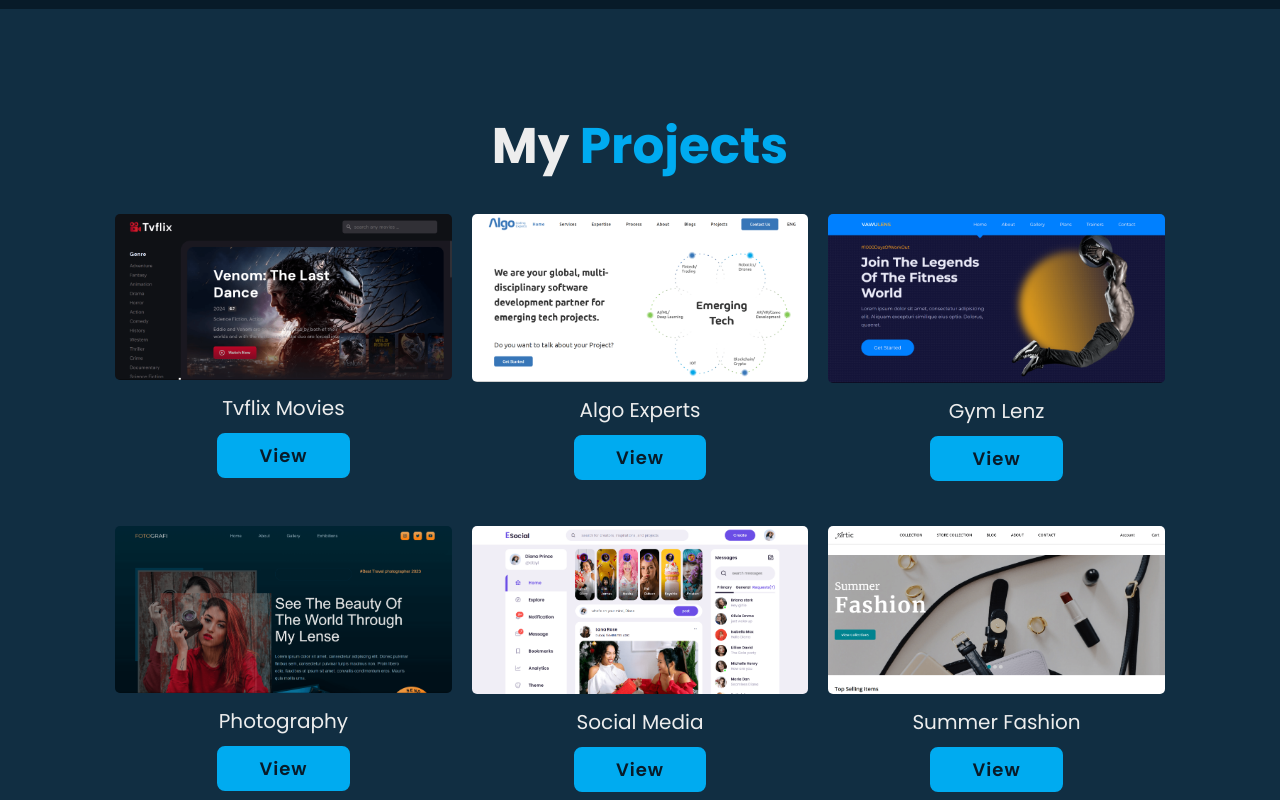
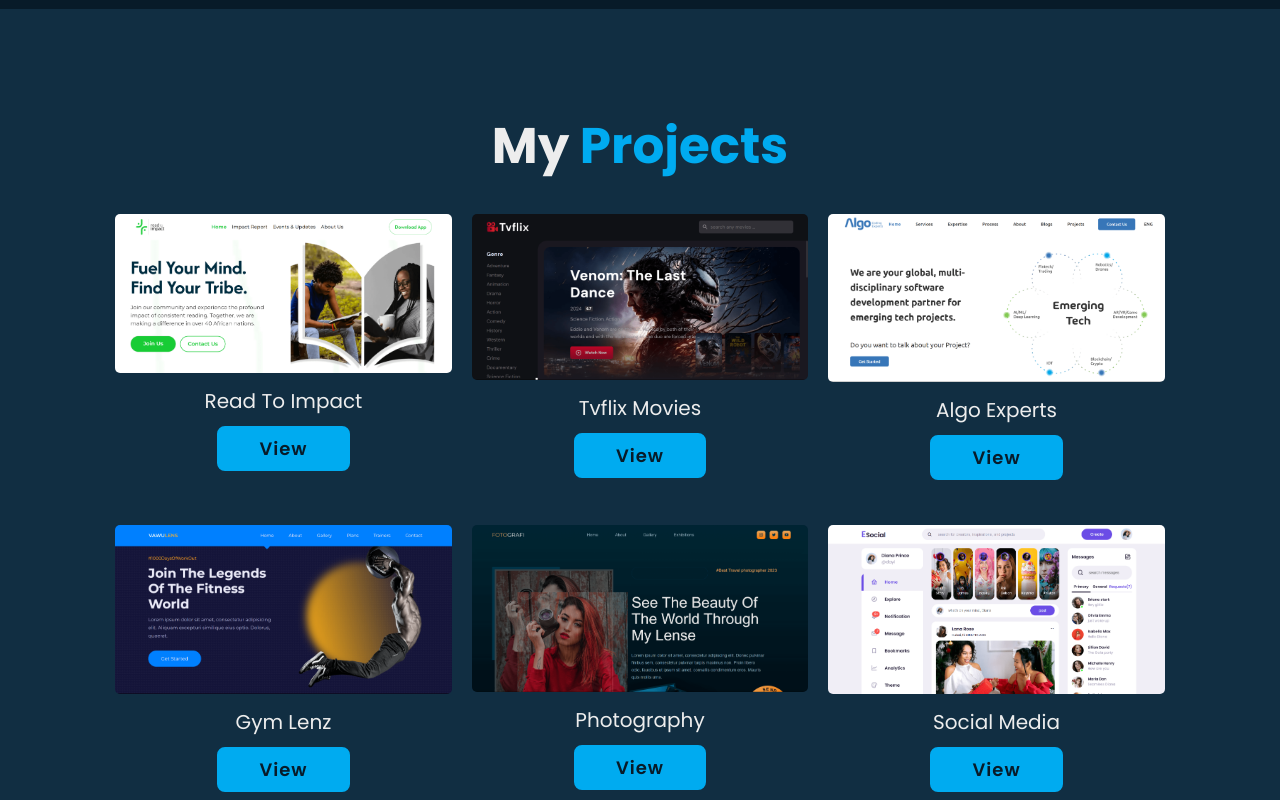
Before and after one commit to ehapamicheal/portfolio, a plain HTML site: page index.html in a window 1280 px wide. Shown: the part 791-1591 px from the top of the page. Drawn offline with nearby package versions, Linux system fonts and the light colour scheme.

Commit message:
Add README and project images, update index.html

```diff
--- a/index.html
+++ b/index.html
@@ -122,6 +122,16 @@
 
         <div class="project_main">
             <div class="project_content">
+                <div class="project_image_box">
+                    <img src="assets/images/read-to-impact.png" alt="Read to impact">
+                    <div class="project_text_box">
+                        <p>Read To Impact</p>
+                        <div class="project_btn-box">
+                            <a href="https://read-to-impact.vercel.app" target="_blank" class="btns" rel="noopener noreferrer">View</a>
+                        </div>
+                    </div>
+                </div>
+
                 <div class="project_image_box">
                     <img src="assets/images/tvflix-img.png" alt="Tvflix-img">
                     <div class="project_text_box">
```
Also changed, not shown: assets/images/krea-ai-img.png (added), assets/images/portfolio-img.png (added), assets/images/read-to-impact.png (added), 1 other file.
